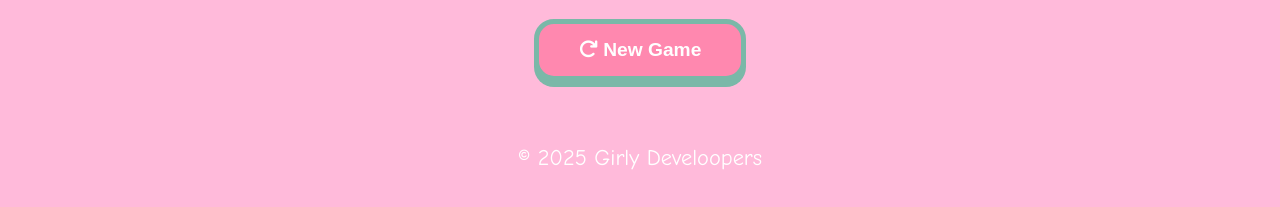
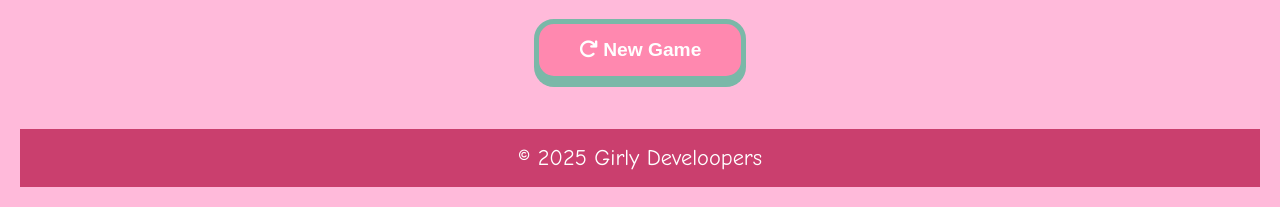
Before and after one commit to rk-zz/Memory_Game, a plain HTML site: page index.html in a window 1280 px wide. Shown: the part 1164-1371 px from the top of the page. Drawn offline with Linux system fonts and the light colour scheme.

Commit message:
style.css

```diff
--- a/style.css
+++ b/style.css
@@ -27,7 +27,7 @@ body {
 }
 
 footer {
-  background-color: var(--pink);
+  background-color: #ca3f6e;
   color: white;
   text-align: center;
   padding: 1rem;
```
